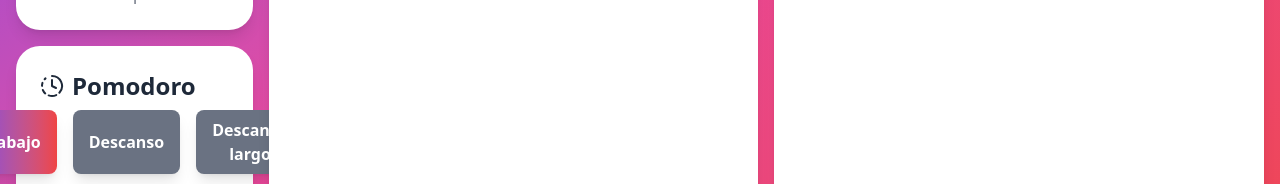
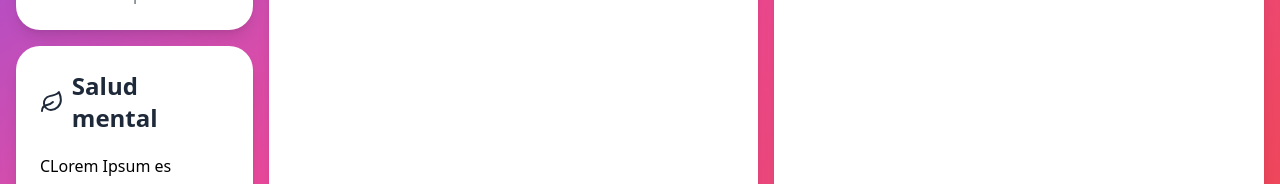
Before and after one commit to sermarmar/task-build-app, a React (Vite) app: page /home in a window 1280 px wide. Shown: the part 438-622 px from the top of the page. Built offline with nearby package versions, Linux system fonts and the light colour scheme; no server answers; the database is empty; sample sign-in values are in the browser's storage.

Commit message:
feat: add MentalHealthBoard component and integrate it into DashboardPage

```diff
--- /dev/null
+++ b/src/app/features/mental_healtth/MentalHealthBoard.tsx
@@ -0,0 +1,18 @@
+import { Leaf } from "lucide-react";
+import { Card, CardBody, CardTitle } from "../../components/ux/Card";
+
+export const MentalHealthBoard: React.FC = () => {
+    return (
+        <Card className="h-full flex flex-col">
+            <CardTitle className="flex justify-between items-center">
+                <div className="flex gap-2 items-center">
+                    <Leaf />
+                    Salud mental
+                </div>
+            </CardTitle>
+            <CardBody className="mt-5">
+                <p>CLorem Ipsum es simplemente el texto de relleno de las imprentas y archivos de texto. Lorem Ipsum ha sido el texto de relleno estándar de las industrias desde el año 1500, cuando un impresor (N. del T. persona que se dedica a la imprenta) desconocido usó una galería de textos y los mezcló de tal manera que logró hacer un libro de textos especimen. No sólo sobrevivió 500 años, sino que tambien ingresó como texto de relleno en documentos electrónicos, quedando esencialmente igual al original. Fue popularizado en los 60s con la creació</p>
+            </CardBody>
+        </Card>
+    );
+}
--- a/src/app/pages/DashboardPage.tsx
+++ b/src/app/pages/DashboardPage.tsx
@@ -1,6 +1,7 @@
 
 import { Navbar } from "../components/template/Navbar";
 import { HabitsBoard } from "../features/habits/components/HabitsBoard";
+import { MentalHealthBoard } from "../features/mental_healtth/MentalHealthBoard";
 import { Pomodoro } from '../features/Pomodoro';
 import { TasksBoard } from "../features/tasks/components/TasksBoard";
 
@@ -15,7 +16,7 @@ export const DashboardPage: React.FC = () => {
                     <Pomodoro />
                 </div>
                 <div className="col-start-1 row-start-2">
-                    <Pomodoro />
+                    <MentalHealthBoard />
                 </div>
                 <div className="col-span-2 col-start-2 row-start-1 row-span-2 h-full">
                     <TasksBoard />
```
